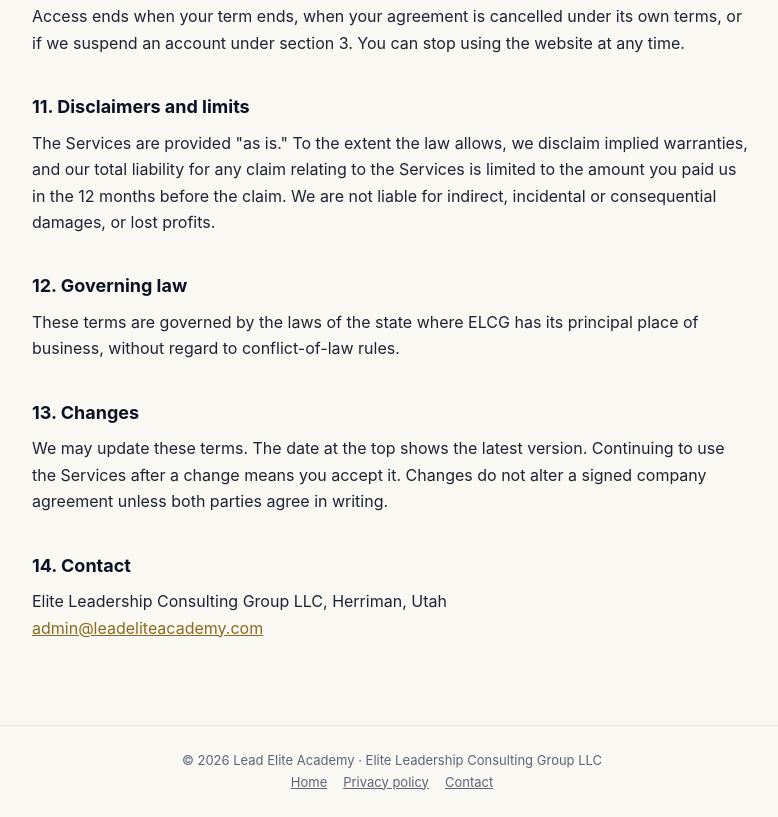
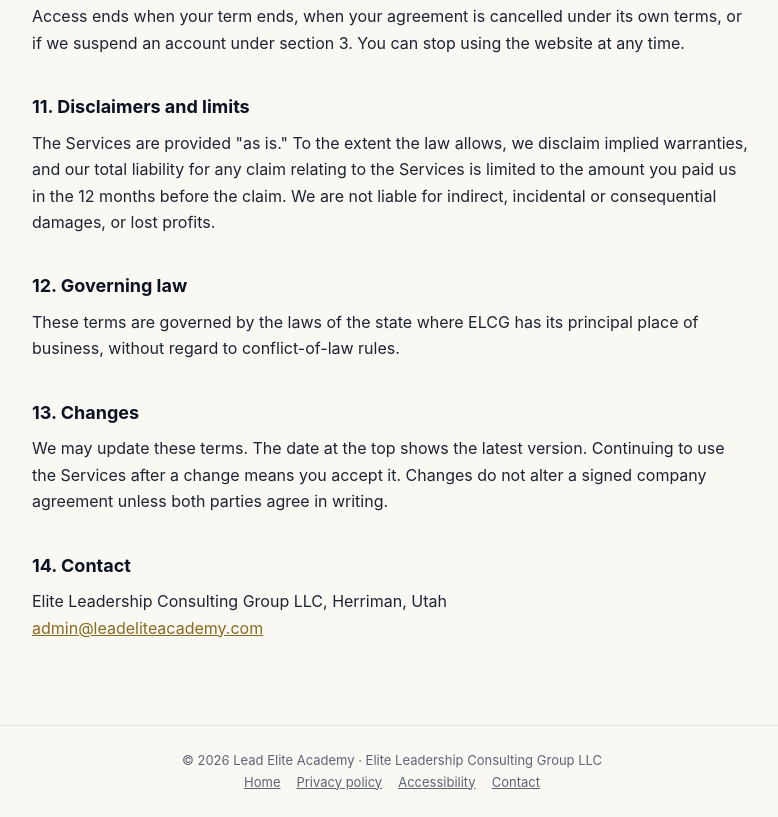
Before and after one commit to leadeliteacademy/leadelite-site, a plain HTML site: page terms/index.html in a window 1280 px wide. Shown: the part 2086-2903 px from the top of the page, without its empty margins (248-1026 px from the left). Drawn offline with Linux system fonts and the light colour scheme.

Commit message:
Terms: footer Accessibility link

```diff
--- a/terms/index.html
+++ b/terms/index.html
@@ -81,6 +81,6 @@
 <a href="mailto:admin@leadeliteacademy.com">admin@leadeliteacademy.com</a></p>
 </main>
 <footer>© 2026 Lead Elite Academy · Elite Leadership Consulting Group LLC<br>
-<a href="/">Home</a><a href="https://join.brandonthornhill.com/privacy">Privacy policy</a><a href="mailto:admin@leadeliteacademy.com">Contact</a></footer>
+<a href="/">Home</a><a href="https://join.brandonthornhill.com/privacy">Privacy policy</a><a href="/accessibility/">Accessibility</a><a href="mailto:admin@leadeliteacademy.com">Contact</a></footer>
 </body>
 </html>
```
